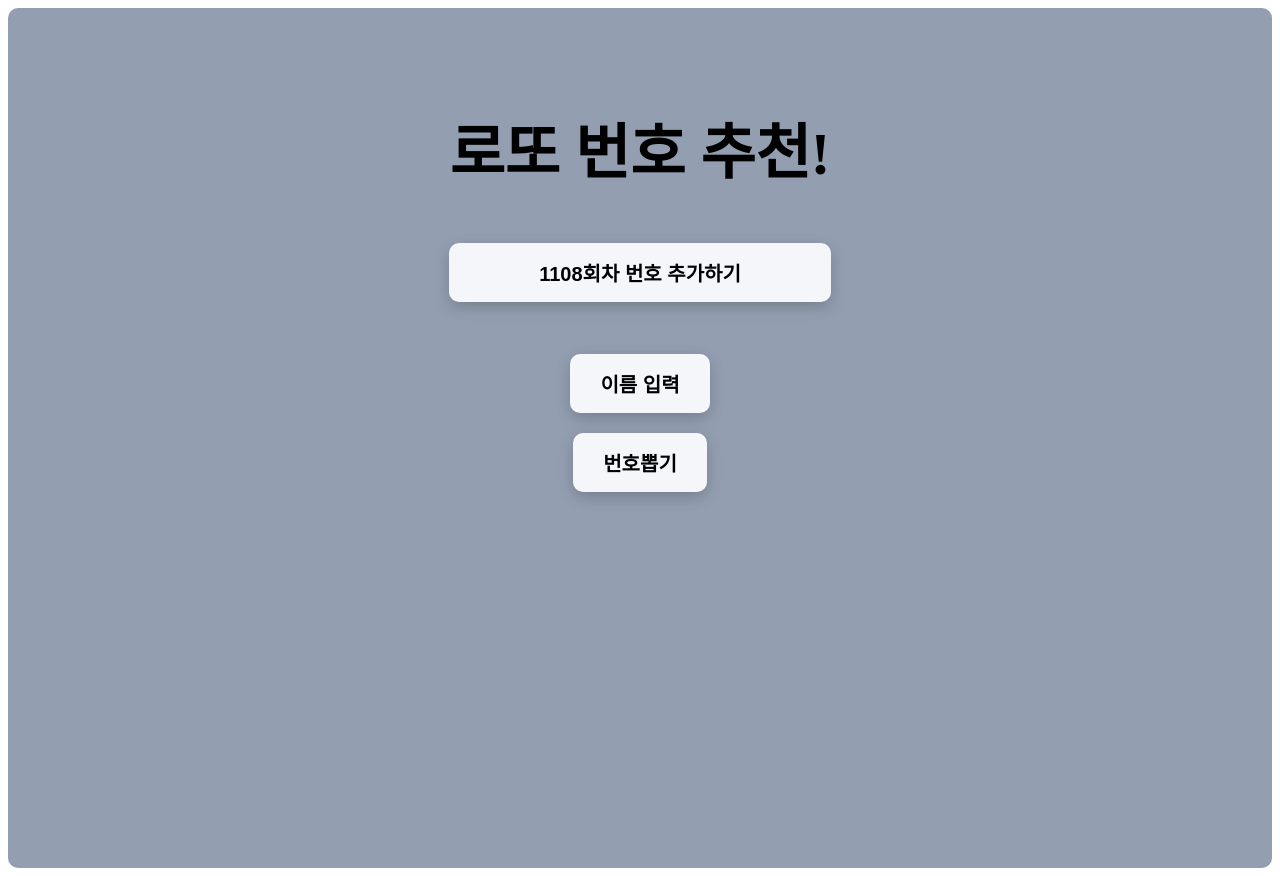
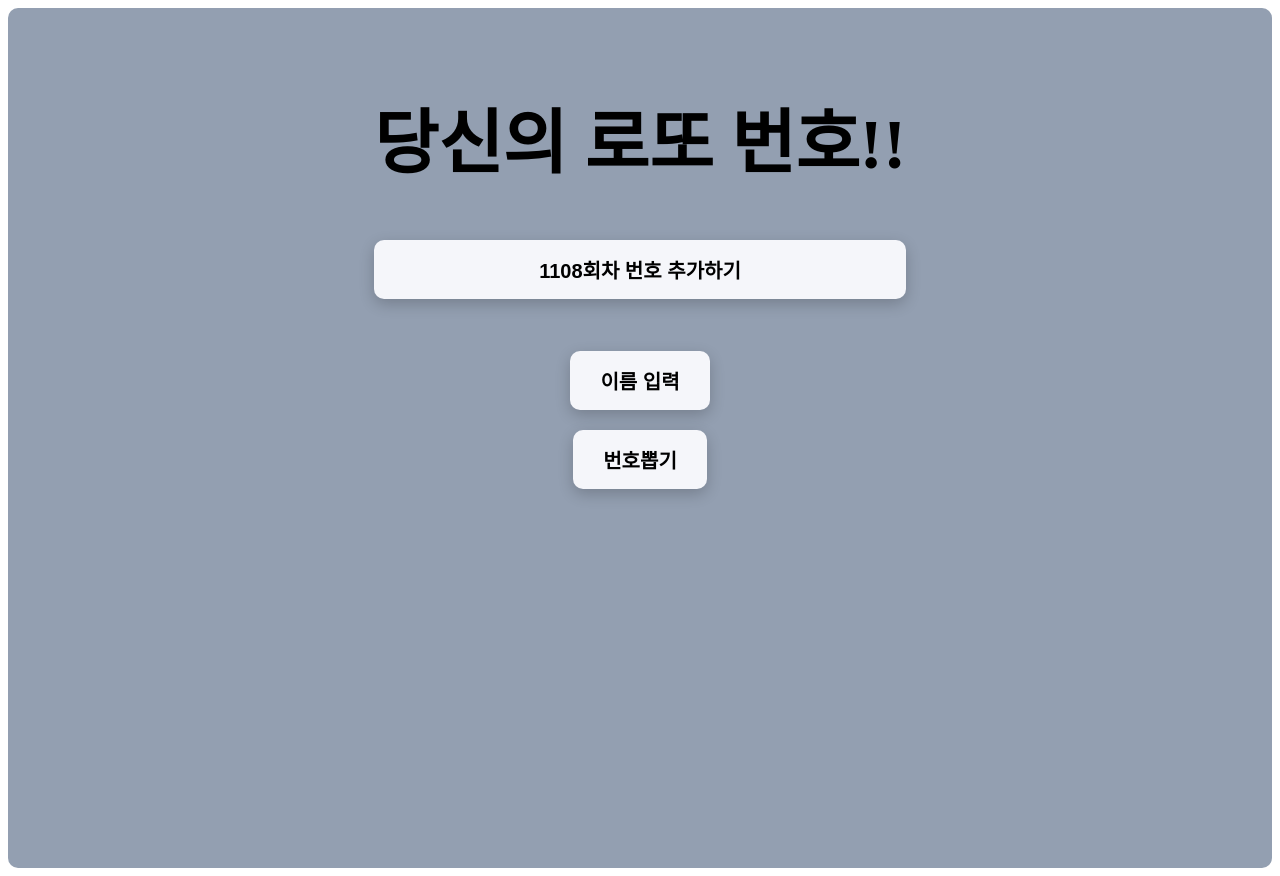
Before and after one commit to KKKHun2/lottogame, a React (Create React App) app: page / in a window 1280 px wide. Built offline with nearby package versions, Linux system fonts and the light colour scheme.

Commit message:
🎨 타이틀 변경 ,구성수정

```diff
--- a/src/atoms/atoms.ts
+++ b/src/atoms/atoms.ts
@@ -1223,7 +1223,7 @@ export const lottoNumbersState = atom<TLottoNum>({
     [6, 18, 28, 30, 32, 38, 15],
     [16, 18, 20, 23, 32, 43, 27],
     [1, 2, 11, 21, 30, 35, 39],
-    [3, 6, 14, 22, 30, 41, 36]
-
+    [3, 6, 14, 22, 30, 41, 36],
+    [7, 12, 23, 32, 34, 36,  8]
       ],
     });
--- a/src/components/LottoNumberDraw.tsx
+++ b/src/components/LottoNumberDraw.tsx
@@ -14,15 +14,17 @@ const Container = styled.div`
   padding: 30px;
   height: 100vh;
   border-radius: 10px;
+  @media (max-width: 900px) {
+    height: 100%;
+  }
 `;
 
 const Title = styled.h1`
-  margin-bottom: 20px;
-  font-size: 60px;
+  margin: 20px 0 20px 0;
+  font-size: 70px;
   font-weight: 700;
   @media (max-width: 900px) {
     font-size: 40px;
-    margin-top: 200px;
   }
 `;
 
@@ -30,6 +32,9 @@ const UserName = styled.div`
   font-size: 25px;
   font-weight: 500;
   margin-bottom: 50px;
+  @media (max-width: 900px) {
+    margin-bottom: 20px;
+  }
 `;
 
 const Button = styled.button`
@@ -124,7 +129,7 @@ const LottoNumberDraw: React.FC = () => {
   return (
     <Container>
       <TilteBox>
-        <Title>로또 번호 추천!</Title>
+        <Title>당신의 로또 번호!!</Title>
         <LottoDataUpdater />
       </TilteBox>
 
```
